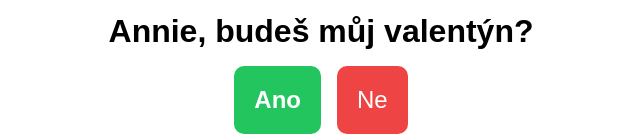
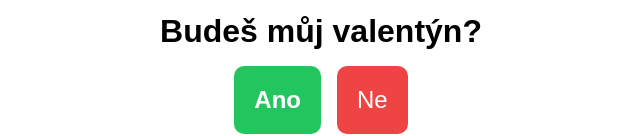
Before and after one commit to marekMin/marekmin.github.io, a plain HTML site: page index.html in a window 1280 px wide. Shown: the part 428-564 px from the top of the page, without its empty margins (319-959 px from the left). Drawn offline with Linux system fonts and the light colour scheme.

Commit message:
Update index.html
huh

```diff
--- a/index.html
+++ b/index.html
@@ -66,7 +66,7 @@
 <body>
     <div id="start">
         <img src="https://gifdb.com/images/high/cute-love-bear-roses-ou7zho5oosxnpo6k.gif">
-        <h1>Annie, budeš můj valentýn?</h1>
+        <h1>Budeš můj valentýn?</h1>
         <div id="buttons">
             <button id="yes">Ano</button>
             <button id="no"></button>
```
